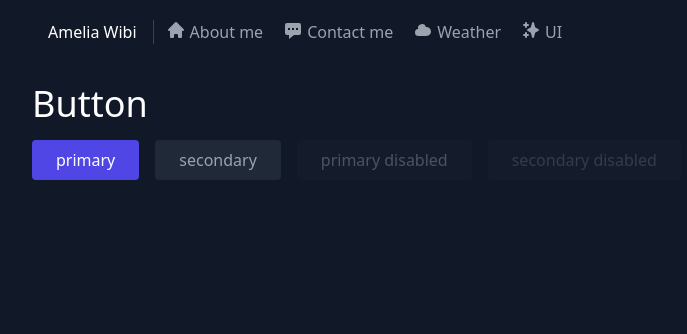
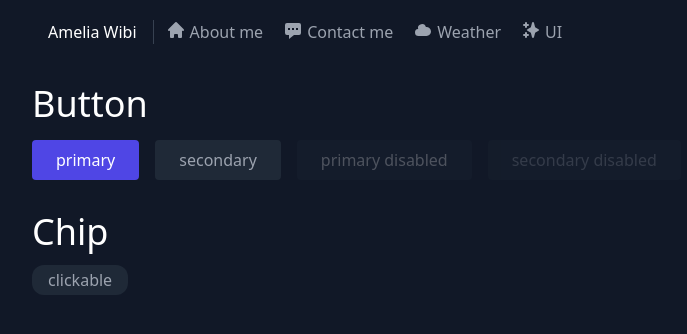
Before and after one commit to ameliawibi/ameliawibi-netlify, a React (Create React App) app: page /ui in a window 1280 px wide. Shown: the top 334 px of the page, without its empty margins (8-695 px from the left). Built offline with nearby package versions, Linux system fonts and the light colour scheme.

Commit message:
chip component

```diff
--- /dev/null
+++ b/src/components/Chip/Chip.css
@@ -0,0 +1,9 @@
+.Chip {
+  @apply text-gray-400 bg-gray-800 border-0 py-1 px-4 rounded-xl text-base;
+}
+.Chip:hover {
+  @apply bg-gray-700 text-white;
+}
+.Chip:focus {
+  @apply outline-none;
+}
--- /dev/null
+++ b/src/components/Chip/Chip.js
@@ -0,0 +1,18 @@
+import "./Chip.css";
+import PropTypes from "prop-types";
+
+const Chip = ({ link, children }) => (
+  <a href={link} rel="noopener noreferrer" target="_blank" className="Chip">
+    {children}
+  </a>
+);
+Chip.propTypes = {
+  link: PropTypes.string,
+  children: PropTypes.string.isRequired,
+};
+
+Chip.defaultProps = {
+  link: "/",
+};
+
+export default Chip;
--- /dev/null
+++ b/src/components/Chip/index.js
@@ -0,0 +1,3 @@
+import Chip from "./Chip";
+
+export default Chip;
--- /dev/null
+++ b/src/containers/UI/ChipUI.js
@@ -0,0 +1,12 @@
+import Chip from "../../components/Chip";
+
+function ChipUI() {
+  return (
+    <div className="mb-8">
+      <h2 className="text-3xl mb-4 font-medium text-white sm:text-4xl">Chip</h2>
+      <Chip>clickable</Chip>
+    </div>
+  );
+}
+
+export default ChipUI;
--- a/src/pages/Contact/Contact.js
+++ b/src/pages/Contact/Contact.js
@@ -2,6 +2,7 @@ import { useForm } from "react-hook-form";
 import { social } from "../../containers/data";
 import Button from "../../components/Button";
 import { PRIMARY, SECONDARY } from "../../components/Button/Button";
+import Chip from "../../components/Chip";
 
 /* eslint-disable react/jsx-props-no-spreading */
 function Contact() {
@@ -33,14 +34,7 @@ function Contact() {
           </h2>
           <div className="inline flex gap-x-3 mb-4">
             {social.map((socials) => (
-              <a
-                href={socials.link}
-                rel="noopener noreferrer"
-                target="_blank"
-                className="text-gray-400 bg-gray-800 border-0 py-1 px-4 focus:outline-none hover:bg-gray-700 hover:text-white rounded-xl text-base"
-              >
-                {socials.text}
-              </a>
+              <Chip href={socials.link}>{socials.text}</Chip>
             ))}
           </div>
           <p className="mb-8 leading-relaxed">
--- a/src/pages/PageUI/PageUI.js
+++ b/src/pages/PageUI/PageUI.js
@@ -1,4 +1,5 @@
 import ButtonUI from "../../containers/UI/ButtonUI";
+import ChipUI from "../../containers/UI/ChipUI";
 
 function PageUI() {
   return (
@@ -7,6 +8,7 @@ function PageUI() {
       className="container flex-1 flex-col m-auto justify-between px-10 py-5 items-start h-screen"
     >
       <ButtonUI />
+      <ChipUI />
     </section>
   );
 }
```
